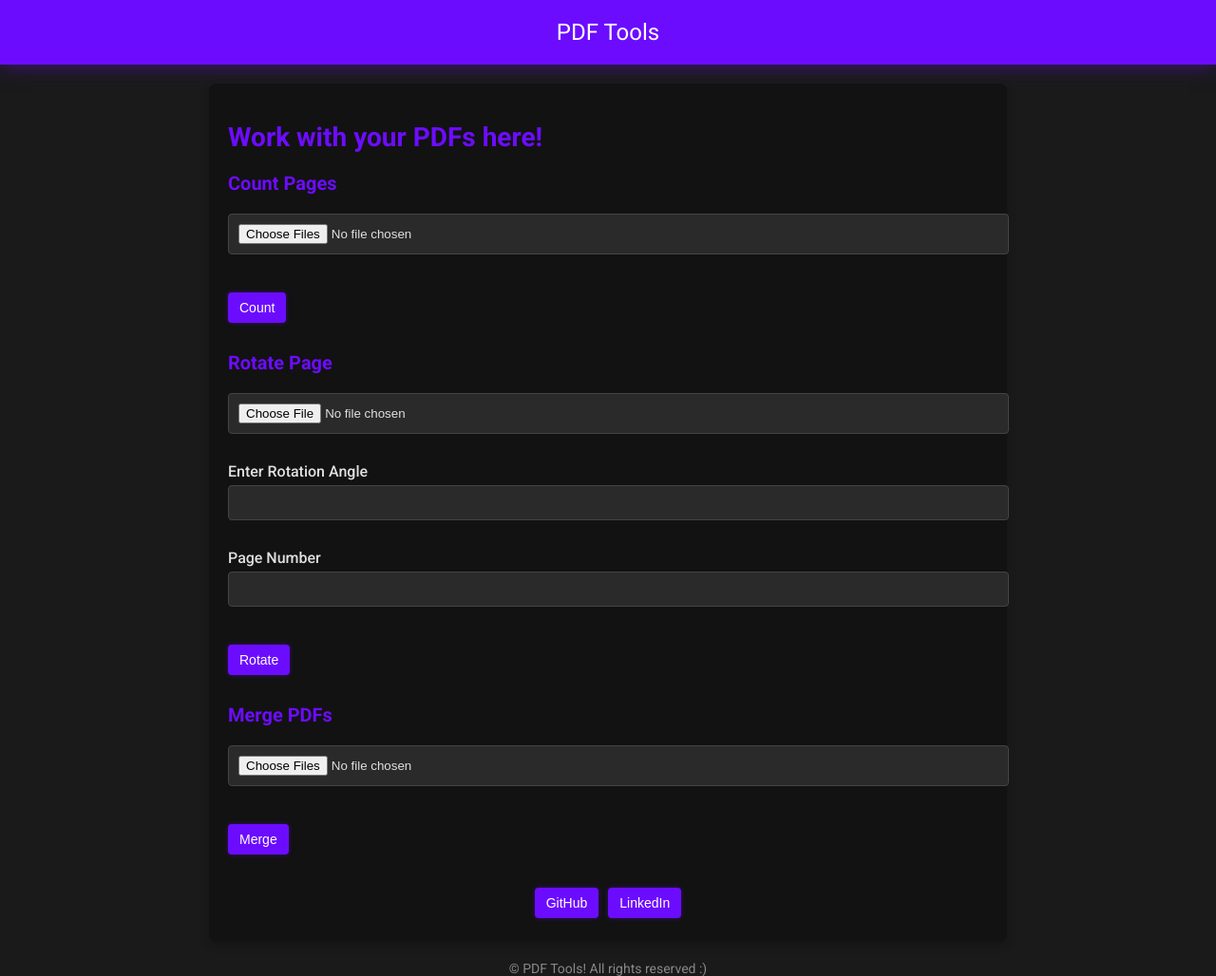
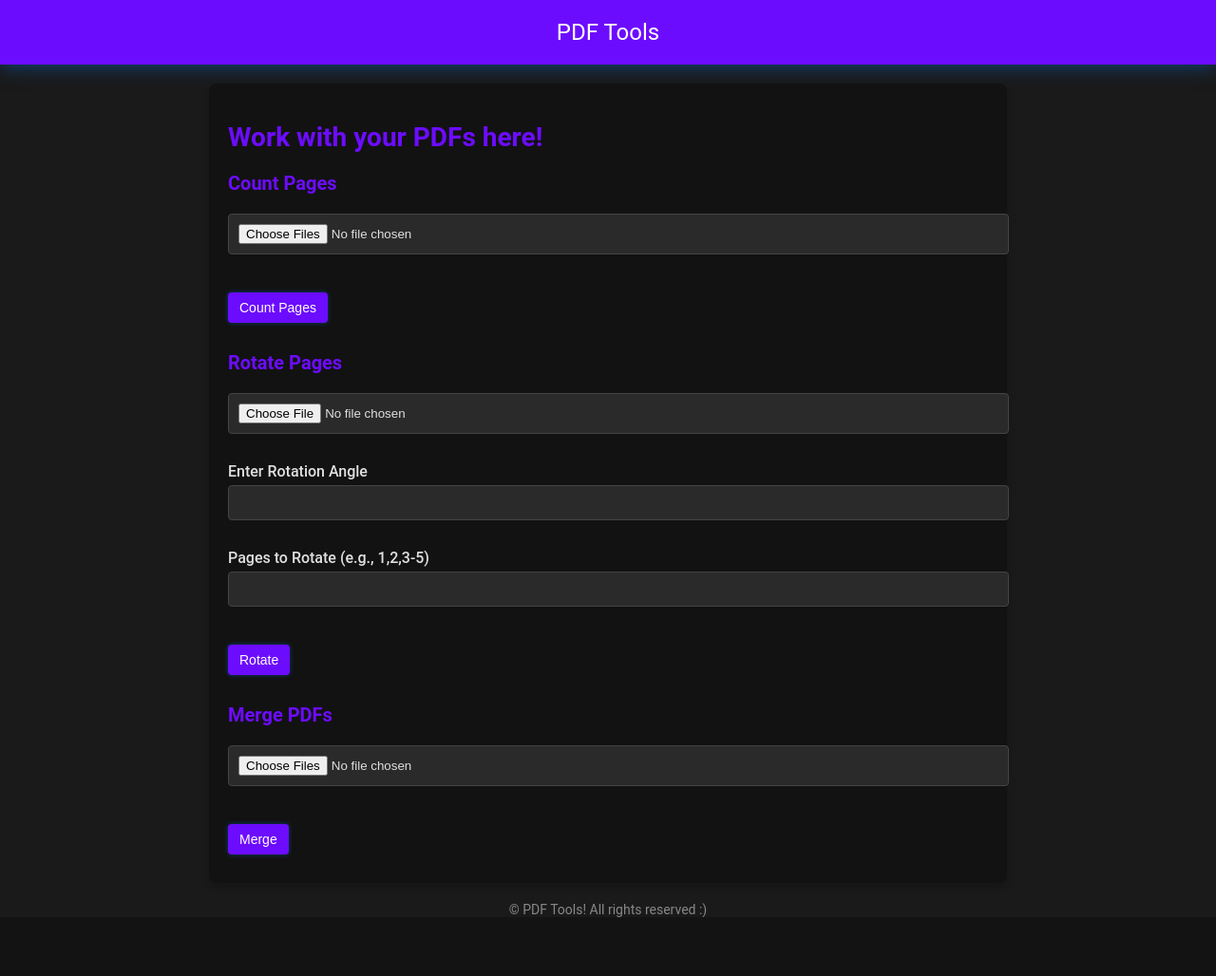
Before and after one commit to vvvv5215/PDF_Utilitlies, a Flask app: page / in a window 1280 px wide. Shown: the whole page at 95% size. After the commit the page ends 966 px from the top, so only its background shows below. Run offline with Flask 3, Linux system fonts and the light colour scheme.

Commit message:
Update index.html

```diff
--- a/templates/index.html
+++ b/templates/index.html
@@ -5,7 +5,7 @@
     <meta name="viewport" content="width=device-width, initial-scale=1.0">
     <title>PDF Tools</title>
     <link rel="stylesheet" href="styles.css">
-    <link href="https://fonts.googleapis.com/css2?family=Roboto:wght@400;500;700&display=swap" rel="stylesheet">
+    <script src="https://code.jquery.com/jquery-3.6.0.min.js"></script>
     <style>
         body {
             font-family: 'Roboto', sans-serif;
@@ -21,7 +21,7 @@
             padding: 20px 10px;
             text-align: center;
             font-size: 24px;
-            box-shadow: 0 0 20px rgba(108, 12, 254, 0.5);
+            box-shadow: 0 0 20px rgba(0, 123, 255, 0.5);
             margin-bottom: 20px;
         }
 
@@ -57,7 +57,7 @@
             color: #e0e0e0;
         }
 
-        input[type="file"], input[type="number"] {
+        input[type="file"], input[type="number"], input[type="text"] {
             width: 100%;
             padding: 10px;
             margin-bottom: 10px;
@@ -65,12 +65,6 @@
             border-radius: 4px;
             background-color: #2a2a2a;
             color: #e0e0e0;
-        }
-
-        input[type="file"]:focus, input[type="number"]:focus {
-            outline: none;
-            border-color: #6c0cfe;
-            box-shadow: 0 0 10px rgba(108, 12, 254, 0.7);
         }
 
         button {
@@ -81,13 +75,13 @@
             border-radius: 4px;
             font-size: 14px;
             cursor: pointer;
-            box-shadow: 0 0 5px rgba(108, 12, 254, 0.4);
+            box-shadow: 0 0 5px rgba(0, 123, 255, 0.4);
             margin: 10px 0;
         }
 
         button:hover {
-            background-color: #5909cc;
-            box-shadow: 0 0 10px rgba(108, 12, 254, 0.7);
+            background-color: #6c0cfe;
+            box-shadow: 0 0 10px rgba(0, 123, 255, 0.7);
         }
 
         .message {
@@ -105,31 +99,6 @@
             font-size: 14px;
             color: #888;
         }
-
-        .social-buttons button {
-            margin: 5px;
-            background-color: #6c0cfe;
-            color: white;
-            border: none;
-            padding: 8px 12px;
-            border-radius: 4px;
-            box-shadow: 0 0 5px rgba(108, 12, 254, 0.4);
-        }
-
-        .social-buttons button:hover {
-            background-color: #5909cc;
-            box-shadow: 0 0 10px rgba(108, 12, 254, 0.7);
-        }
-
-        .social-buttons {
-            display: flex;
-            justify-content: center;
-            margin-top: 20px;
-        }
-
-        .spacer {
-            margin-bottom: 20px;
-        }
     </style>
 </head>
 <body>
@@ -137,29 +106,19 @@
         PDF Tools
     </header>
     <main>
-        {% with messages = get_flashed_messages() %}
-            {% if messages %}
-                <div class="message">
-                    {% for message in messages %}
-                        <p>{{ message|safe }}</p>
-                        <div class="spacer"></div>
-                    {% endfor %}
-                </div>
-            {% endif %}
-        {% endwith %}
-        <div class="spacer"></div>
         <h1>Work with your PDFs here!</h1>
-        <div class="spacer"></div>
+
         <h2>Count Pages</h2>
-        <form action="/count_pages" method="post" enctype="multipart/form-data">
+        <form id="countPagesForm" enctype="multipart/form-data">
             <div class="form-group">
                 <input type="file" name="pdf_files" multiple>
             </div>
-            <button type="submit">Count</button>
+            <button type="submit">Count Pages</button>
         </form>
-        <div class="spacer"></div>
-        <h2>Rotate Page</h2>
-        <form action="/rotate_page" method="post" enctype="multipart/form-data">
+        <div id="countResult" class="message" style="display:none;"></div>
+
+        <h2>Rotate Pages</h2>
+        <form id="rotateForm" enctype="multipart/form-data">
             <div class="form-group">
                 <input type="file" name="pdf_file" required>
             </div>
@@ -168,27 +127,116 @@
                 <input type="number" name="angle" required>
             </div>
             <div class="form-group">
-                <label for="page">Page Number</label>
-                <input type="number" name="page" required>
+                <label for="pages">Pages to Rotate (e.g., 1,2,3-5)</label>
+                <input type="text" name="pages" required>
             </div>
             <button type="submit">Rotate</button>
         </form>
-        <div class="spacer"></div>
+        <div id="rotateResult" class="message" style="display:none;"></div>
+
         <h2>Merge PDFs</h2>
-        <form action="/merge_pdfs" method="post" enctype="multipart/form-data">
+        <form id="mergeForm" enctype="multipart/form-data">
             <div class="form-group">
                 <input type="file" name="pdf_files" multiple>
             </div>
             <button type="submit">Merge</button>
         </form>
-        <div class="spacer"></div>
-        <div class="social-buttons">
-            <button onclick="window.open('https://github.com/vvvv5215', '_blank')">GitHub</button>
-            <button onclick="window.open('https://www.linkedin.com/in/vishwanth-venkatasubramanian-38a731318/', '_blank')">LinkedIn</button>
-        </div>
+        <div id="mergeResult" class="message" style="display:none;"></div>
     </main>
     <footer>
         &copy; PDF Tools! All rights reserved :)
     </footer>
+
+    <script>
+        $(document).ready(function() {
+            // Handle count pages
+            $('#countPagesForm').submit(function(e) {
+                e.preventDefault();
+                let formData = new FormData(this);
+                $('#countResult').hide(); // Hide result box before submitting
+                $.ajax({
+                    url: '/count_pages', // Correct endpoint
+                    type: 'POST',
+                    data: formData,
+                    contentType: false,
+                    processData: false,
+                    success: function(response) {
+                        let message = '';
+                        if (response.results && response.results.length > 0) {
+                            message = response.results.join('<br>');
+                        }
+                        $('#countResult').html(message).show(); // Show result after receiving it
+                    },
+                    error: function(response) {
+                        $('#countResult').html('Error: ' + response.responseJSON.error).show(); // Show error message
+                    }
+                });
+            });
+
+            // Handle rotate pages
+            $('#rotateForm').submit(function (e) {
+                e.preventDefault();
+                let formData = new FormData(this);
+                $.ajax({
+                    url: '/rotate_page',
+                    type: 'POST',
+                    data: formData,
+                    contentType: false,
+                    processData: false,
+                    xhrFields: {
+                        responseType: 'blob'  // Expect a binary file
+                    },
+                    success: function (response) {
+                        const blob = new Blob([response], { type: 'application/pdf' });
+                        const url = window.URL.createObjectURL(blob);
+                        const a = document.createElement('a');
+                        a.href = url;
+                        a.download = 'rotated_output.pdf';
+                        document.body.appendChild(a);
+                        a.click();
+                        document.body.removeChild(a);
+                        window.URL.revokeObjectURL(url);
+                        alert('Your rotated PDF has been downloaded successfully!');
+                    },
+                    error: function (response) {
+                        $('#rotateResult').html('Error: ' + response.responseJSON.error).show();
+                    }
+                });
+            });
+
+
+            // Handle merge PDFs
+            $('#mergeForm').submit(function (e) {
+                e.preventDefault();
+                let formData = new FormData(this);
+                $.ajax({
+                    url: '/merge_pdfs',
+                    type: 'POST',
+                    data: formData,
+                    contentType: false,
+                    processData: false,
+                    xhrFields: {
+                        responseType: 'blob'  // Expect a binary file
+                    },
+                    success: function (response) {
+                        const blob = new Blob([response], { type: 'application/pdf' });
+                        const url = window.URL.createObjectURL(blob);
+                        const a = document.createElement('a');
+                        a.href = url;
+                        a.download = 'merged_output.pdf';
+                        document.body.appendChild(a);
+                        a.click();
+                        document.body.removeChild(a);
+                        window.URL.revokeObjectURL(url);
+                        alert('Your merged PDF has been downloaded successfully!');
+                    },
+                    error: function (response) {
+                        $('#mergeResult').html('Error: ' + response.responseJSON.error).show();
+                    }
+                });
+            });
+        });
+    </script>
+
 </body>
 </html>
```
